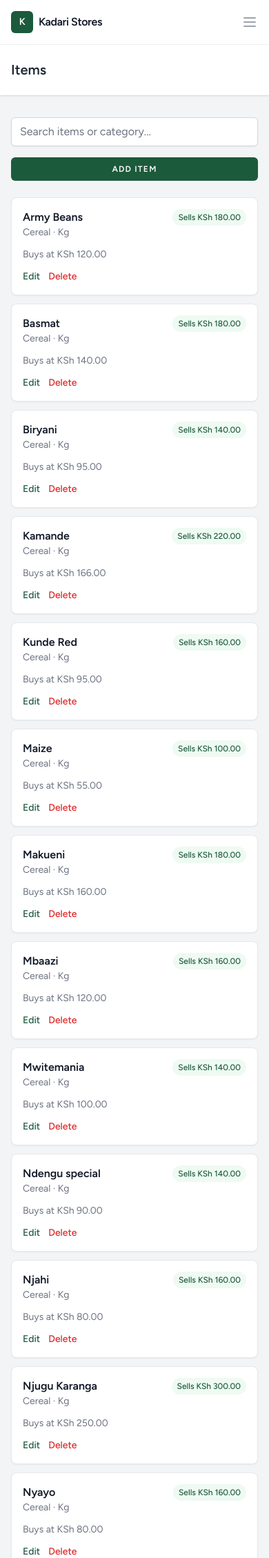
After one commit to Nduta06/Kadari-Stores, a Laravel app: page /items in a window 390 px wide. The commit adds this page. Shown: the top 2258 px of the page at 69% size. Run offline with Laravel 12, Linux system fonts and the light colour scheme; a user stored in the database is signed in; data comes from the database, SQL or seed files in the repository; style sheets or scripts are compiled from the project's sources; some libraries are stand-ins or nearby versions.

Commit message:
Add Items module: catalogue management with brand/PWA-ready UI
Adds the items table (name, category, unit, buying/selling price, and
an optional eggs_per_tray for goods also sold as loose pieces) mirroring
the shop's ITEMS sheet, plus a Livewire-powered manager (search, add,
edit, delete) with a mobile-first card layout and a table view for
larger screens. Seeds the shop's actual 30-item catalogue from the
spreadsheet so the app starts with real data. Deleting an item that
already has stock or sales history is blocked at the database level
(a foreign-key restrict from later modules) and surfaced as a friendly
error rather than a crash.

Co-Authored-By: Claude Sonnet 5 <noreply@anthropic.com>
Claude-Session: https://claude.ai/code/session_01LkZxxvNCxqVjvuRBCh8xTC

```diff
--- /dev/null
+++ b/app/Livewire/Items/Manager.php
@@ -0,0 +1,118 @@
+<?php
+
+namespace App\Livewire\Items;
+
+use App\Models\Item;
+use Illuminate\Database\QueryException;
+use Illuminate\Support\Facades\Validator;
+use Livewire\Attributes\Validate;
+use Livewire\Component;
+
+class Manager extends Component
+{
+    public ?int $editingId = null;
+
+    #[Validate('required|string|max:255')]
+    public string $name = '';
+
+    #[Validate('required|string|max:100')]
+    public string $category = '';
+
+    #[Validate('required|string|max:20')]
+    public string $unit = '';
+
+    #[Validate('required|numeric|min:0')]
+    public string $buying_price = '';
+
+    #[Validate('required|numeric|min:0')]
+    public string $selling_price = '';
+
+    #[Validate('nullable|integer|min:1')]
+    public ?string $eggs_per_tray = null;
+
+    public string $search = '';
+
+    public ?string $error = null;
+
+    public function render()
+    {
+        $items = Item::query()
+            ->when($this->search, fn ($query) => $query
+                ->where('name', 'like', "%{$this->search}%")
+                ->orWhere('category', 'like', "%{$this->search}%"))
+            ->orderBy('category')
+            ->orderBy('name')
+            ->get();
+
+        return view('livewire.items.manager', [
+            'items' => $items,
+            'categories' => Item::query()->distinct()->orderBy('category')->pluck('category'),
+            'units' => Item::query()->distinct()->orderBy('unit')->pluck('unit'),
+        ]);
+    }
+
+    public function edit(int $id): void
+    {
+        $item = Item::findOrFail($id);
+
+        $this->editingId = $item->id;
+        $this->name = $item->name;
+        $this->category = $item->category;
+        $this->unit = $item->unit;
+        $this->buying_price = (string) $item->buying_price;
+        $this->selling_price = (string) $item->selling_price;
+        $this->eggs_per_tray = $item->eggs_per_tray ? (string) $item->eggs_per_tray : null;
+        $this->error = null;
+
+        $this->dispatch('open-modal', 'item-form');
+    }
+
+    public function create(): void
+    {
+        $this->resetForm();
+        $this->dispatch('open-modal', 'item-form');
+    }
+
+    public function save(): void
+    {
+        $validated = Validator::make(
+            [
+                'name' => $this->name,
+                'category' => $this->category,
+                'unit' => $this->unit,
+                'buying_price' => $this->buying_price,
+                'selling_price' => $this->selling_price,
+                'eggs_per_tray' => $this->eggs_per_tray,
+            ],
+            [
+                'name' => ['required', 'string', 'max:255', 'unique:items,name,'.$this->editingId],
+                'category' => ['required', 'string', 'max:100'],
+                'unit' => ['required', 'string', 'max:20'],
+                'buying_price' => ['required', 'numeric', 'min:0'],
+                'selling_price' => ['required', 'numeric', 'min:0'],
+                'eggs_per_tray' => ['nullable', 'integer', 'min:1'],
+            ]
+        )->validate();
+
+        Item::updateOrCreate(['id' => $this->editingId], $validated);
+
+        $this->resetForm();
+        $this->dispatch('close-modal', 'item-form');
+    }
+
+    public function delete(int $id): void
+    {
+        try {
+            Item::findOrFail($id)->delete();
+        } catch (QueryException) {
+            $this->error = 'This item has recorded stock or sales history and cannot be deleted.';
+        }
+    }
+
+    public function resetForm(): void
+    {
+        $this->reset(['editingId', 'name', 'category', 'unit', 'buying_price', 'selling_price', 'eggs_per_tray']);
+        $this->resetErrorBag();
+        $this->error = null;
+    }
+}
--- /dev/null
+++ b/app/Models/Item.php
@@ -0,0 +1,46 @@
+<?php
+
+namespace App\Models;
+
+use Illuminate\Database\Eloquent\Factories\HasFactory;
+use Illuminate\Database\Eloquent\Model;
+use Illuminate\Database\Eloquent\Relations\HasMany;
+
+class Item extends Model
+{
+    /** @use HasFactory<\Database\Factories\ItemFactory> */
+    use HasFactory;
+
+    protected $fillable = [
+        'name',
+        'category',
+        'unit',
+        'buying_price',
+        'selling_price',
+        'eggs_per_tray',
+    ];
+
+    protected $casts = [
+        'buying_price' => 'decimal:2',
+        'selling_price' => 'decimal:2',
+        'eggs_per_tray' => 'integer',
+    ];
+
+    public function stockIns(): HasMany
+    {
+        return $this->hasMany(StockIn::class);
+    }
+
+    public function sales(): HasMany
+    {
+        return $this->hasMany(Sale::class);
+    }
+
+    /**
+     * Units sold as loose pieces (e.g. eggs) convert to whole units via eggs_per_tray.
+     */
+    public function sellsByPieces(): bool
+    {
+        return ! is_null($this->eggs_per_tray);
+    }
+}
--- a/database/seeders/DatabaseSeeder.php
+++ b/database/seeders/DatabaseSeeder.php
@@ -19,5 +19,7 @@ class DatabaseSeeder extends Seeder
             'name' => 'Shop Owner',
             'email' => 'owner@kadaristores.test',
         ]);
+
+        $this->call(ItemSeeder::class);
     }
 }
--- /dev/null
+++ b/resources/views/items/index.blade.php
@@ -0,0 +1,13 @@
+<x-app-layout>
+    <x-slot name="header">
+        <h2 class="font-semibold text-xl text-gray-800 leading-tight">
+            {{ __('Items') }}
+        </h2>
+    </x-slot>
+
+    <div class="py-8">
+        <div class="mx-auto max-w-7xl px-4 sm:px-6 lg:px-8">
+            <livewire:items.manager />
+        </div>
+    </div>
+</x-app-layout>
--- a/resources/views/layouts/navigation.blade.php
+++ b/resources/views/layouts/navigation.blade.php
@@ -14,6 +14,9 @@
                 <div class="hidden space-x-8 sm:-my-px sm:ms-10 sm:flex">
                     <x-nav-link :href="route('dashboard')" :active="request()->routeIs('dashboard')">
                         {{ __('Dashboard') }}
+                    </x-nav-link>
+                    <x-nav-link :href="route('items.index')" :active="request()->routeIs('items.*')">
+                        {{ __('Items') }}
                     </x-nav-link>
                 </div>
             </div>
@@ -70,6 +73,9 @@
             <x-responsive-nav-link :href="route('dashboard')" :active="request()->routeIs('dashboard')">
                 {{ __('Dashboard') }}
             </x-responsive-nav-link>
+            <x-responsive-nav-link :href="route('items.index')" :active="request()->routeIs('items.*')">
+                {{ __('Items') }}
+            </x-responsive-nav-link>
         </div>
 
         <!-- Responsive Settings Options -->
--- /dev/null
+++ b/resources/views/livewire/items/manager.blade.php
@@ -0,0 +1,171 @@
+<div>
+    <div class="flex flex-col gap-4 sm:flex-row sm:items-center sm:justify-between">
+        <div class="w-full sm:max-w-xs">
+            <x-text-input
+                type="search"
+                wire:model.live.debounce.300ms="search"
+                placeholder="Search items or category..."
+                class="w-full"
+            />
+        </div>
+
+        <x-primary-button wire:click="create" class="justify-center">
+            {{ __('Add Item') }}
+        </x-primary-button>
+    </div>
+
+    @if ($error)
+        <div class="mt-4 rounded-md border border-red-200 bg-red-50 px-4 py-3 text-sm text-red-700">
+            {{ $error }}
+        </div>
+    @endif
+
+    <div class="mt-6 space-y-3 sm:hidden">
+        @forelse ($items as $item)
+            <div class="rounded-lg border border-gray-200 bg-white p-4 shadow-sm">
+                <div class="flex items-start justify-between">
+                    <div>
+                        <p class="font-semibold text-gray-900">{{ $item->name }}</p>
+                        <p class="text-sm text-gray-500">{{ $item->category }} &middot; {{ $item->unit }}</p>
+                    </div>
+                    <span class="rounded-full bg-brand-50 px-2 py-1 text-xs font-medium text-brand-700">
+                        {{ __('Sells KSh :price', ['price' => number_format($item->selling_price, 2)]) }}
+                    </span>
+                </div>
+                <div class="mt-3 flex items-center justify-between text-sm text-gray-500">
+                    <span>{{ __('Buys at KSh :price', ['price' => number_format($item->buying_price, 2)]) }}</span>
+                    @if ($item->eggs_per_tray)
+                        <span>{{ $item->eggs_per_tray }} {{ __('pieces per unit') }}</span>
+                    @endif
+                </div>
+                <div class="mt-3 flex gap-3 text-sm">
+                    <button wire:click="edit({{ $item->id }})" class="font-medium text-brand-700 hover:text-brand-800">
+                        {{ __('Edit') }}
+                    </button>
+                    <button
+                        wire:click="delete({{ $item->id }})"
+                        wire:confirm="{{ __('Delete :name? This cannot be undone.', ['name' => $item->name]) }}"
+                        class="font-medium text-red-600 hover:text-red-700"
+                    >
+                        {{ __('Delete') }}
+                    </button>
+                </div>
+            </div>
+        @empty
+            <p class="py-8 text-center text-sm text-gray-500">{{ __('No items yet.') }}</p>
+        @endforelse
+    </div>
+
+    <div class="mt-6 hidden overflow-hidden rounded-lg border border-gray-200 sm:block">
+        <table class="min-w-full divide-y divide-gray-200">
+            <thead class="bg-gray-50">
+                <tr class="text-left text-xs font-medium uppercase tracking-wider text-gray-500">
+                    <th class="px-4 py-3">{{ __('Name') }}</th>
+                    <th class="px-4 py-3">{{ __('Category') }}</th>
+                    <th class="px-4 py-3">{{ __('Unit') }}</th>
+                    <th class="px-4 py-3 text-right">{{ __('Buying Price') }}</th>
+                    <th class="px-4 py-3 text-right">{{ __('Selling Price') }}</th>
+                    <th class="px-4 py-3"></th>
+                </tr>
+            </thead>
+            <tbody class="divide-y divide-gray-100 bg-white">
+                @forelse ($items as $item)
+                    <tr wire:key="item-row-{{ $item->id }}">
+                        <td class="px-4 py-3 font-medium text-gray-900">{{ $item->name }}</td>
+                        <td class="px-4 py-3 text-gray-600">{{ $item->category }}</td>
+                        <td class="px-4 py-3 text-gray-600">
+                            {{ $item->unit }}
+                            @if ($item->eggs_per_tray)
+                                <span class="text-xs text-gray-400">({{ $item->eggs_per_tray }} {{ __('pcs') }})</span>
+                            @endif
+                        </td>
+                        <td class="px-4 py-3 text-right text-gray-600">{{ number_format($item->buying_price, 2) }}</td>
+                        <td class="px-4 py-3 text-right text-gray-600">{{ number_format($item->selling_price, 2) }}</td>
+                        <td class="px-4 py-3 text-right">
+                            <button wire:click="edit({{ $item->id }})" class="font-medium text-brand-700 hover:text-brand-800">
+                                {{ __('Edit') }}
+                            </button>
+                            <button
+                                wire:click="delete({{ $item->id }})"
+                                wire:confirm="{{ __('Delete :name? This cannot be undone.', ['name' => $item->name]) }}"
+                                class="ms-3 font-medium text-red-600 hover:text-red-700"
+                            >
+                                {{ __('Delete') }}
+                            </button>
+                        </td>
+                    </tr>
+                @empty
+                    <tr>
+                        <td colspan="6" class="px-4 py-8 text-center text-sm text-gray-500">{{ __('No items yet.') }}</td>
+                    </tr>
+                @endforelse
+            </tbody>
+        </table>
+    </div>
+
+    <x-modal name="item-form" focusable>
+        <form wire:submit="save" class="p-6">
+            <h2 class="text-lg font-medium text-gray-900">
+                {{ $editingId ? __('Edit Item') : __('Add Item') }}
+            </h2>
+
+            <div class="mt-6 grid grid-cols-1 gap-4 sm:grid-cols-2">
+                <div class="sm:col-span-2">
+                    <x-input-label for="name" :value="__('Item Name')" />
+                    <x-text-input id="name" type="text" class="mt-1 block w-full" wire:model="name" />
+                    <x-input-error :messages="$errors->get('name')" class="mt-2" />
+                </div>
+
+                <div>
+                    <x-input-label for="category" :value="__('Category')" />
+                    <x-text-input id="category" type="text" list="category-options" class="mt-1 block w-full" wire:model="category" />
+                    <datalist id="category-options">
+                        @foreach ($categories as $option)
+                            <option value="{{ $option }}"></option>
+                        @endforeach
+                    </datalist>
+                    <x-input-error :messages="$errors->get('category')" class="mt-2" />
+                </div>
+
+                <div>
+                    <x-input-label for="unit" :value="__('Unit')" />
+                    <x-text-input id="unit" type="text" list="unit-options" class="mt-1 block w-full" wire:model="unit" placeholder="Kg, L, Tray..." />
+                    <datalist id="unit-options">
+                        @foreach ($units as $option)
+                            <option value="{{ $option }}"></option>
+                        @endforeach
+                    </datalist>
+                    <x-input-error :messages="$errors->get('unit')" class="mt-2" />
+                </div>
+
+                <div>
+                    <x-input-label for="buying_price" :value="__('Buying Price (KSh)')" />
+                    <x-text-input id="buying_price" type="number" step="0.01" min="0" class="mt-1 block w-full" wire:model="buying_price" />
+                    <x-input-error :messages="$errors->get('buying_price')" class="mt-2" />
+                </div>
+
+                <div>
+                    <x-input-label for="selling_price" :value="__('Selling Price (KSh)')" />
+                    <x-text-input id="selling_price" type="number" step="0.01" min="0" class="mt-1 block w-full" wire:model="selling_price" />
+                    <x-input-error :messages="$errors->get('selling_price')" class="mt-2" />
+                </div>
+
+                <div class="sm:col-span-2">
+                    <x-input-label for="eggs_per_tray" :value="__('Pieces per unit (optional)')" />
+                    <x-text-input id="eggs_per_tray" type="number" min="1" class="mt-1 block w-full" wire:model="eggs_per_tray" placeholder="e.g. 30 eggs per tray" />
+                    <p class="mt-1 text-xs text-gray-500">{{ __('Set this only for items you also sell as loose pieces, like eggs sold individually out of a tray.') }}</p>
+                    <x-input-error :messages="$errors->get('eggs_per_tray')" class="mt-2" />
+                </div>
+            </div>
+
+            <div class="mt-6 flex justify-end gap-3">
+                <x-secondary-button type="button" x-on:click="$dispatch('close-modal', 'item-form')">
+                    {{ __('Cancel') }}
+                </x-secondary-button>
+                <x-primary-button type="submit">
+                    {{ __('Save') }}
+                </x-primary-button>
+            </div>
+        </form>
+    </x-modal>
+</div>
--- a/routes/web.php
+++ b/routes/web.php
@@ -15,6 +15,10 @@ Route::middleware('auth')->group(function () {
     Route::get('/profile', [ProfileController::class, 'edit'])->name('profile.edit');
     Route::patch('/profile', [ProfileController::class, 'update'])->name('profile.update');
     Route::delete('/profile', [ProfileController::class, 'destroy'])->name('profile.destroy');
+
+    Route::get('/items', function () {
+        return view('items.index');
+    })->name('items.index');
 });
 
 require __DIR__.'/auth.php';
```
Also changed, not shown: database/factories/ItemFactory.php (added, +31 -0 lines), database/seeders/ItemSeeder.php (added, +57 -0 lines), tests/Feature/Items/ItemManagementTest.php (added, +113 -0 lines), database/migrations/2026_09_06_092625_create_items_table.php (added).
